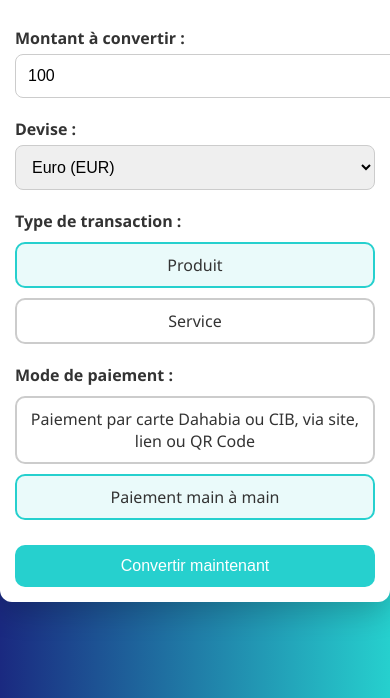
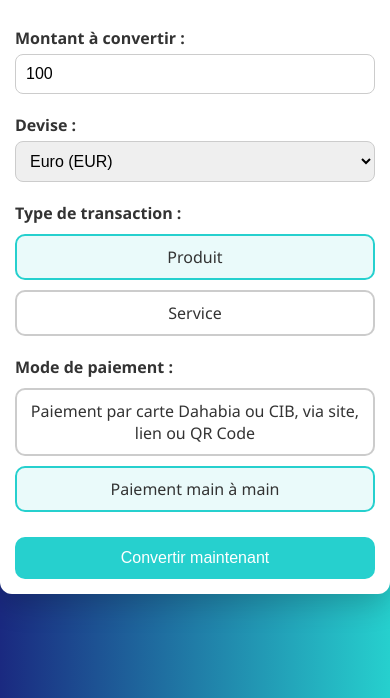
Before and after one commit to Eserviceskouba/Eserviceskouba.github.io, a plain HTML site: page index.html in a window 390 px wide. Shown: the part 146-844 px from the top of the page. Drawn offline with Linux system fonts and the light colour scheme.

Commit message:
Add files via upload

```diff
--- a/index.html
+++ b/index.html
@@ -25,6 +25,7 @@
       padding: 25px;
       border-radius: 12px;
       max-width: 800px;
+      width: calc(100% - 30px);
       box-shadow: 0 10px 30px rgba(0,0,0,0.2);
     }
 
@@ -54,6 +55,8 @@
 
     input, select {
       width: 100%;
+      max-width: 100%;
+      box-sizing: border-box;
       padding: 12px;
       font-size: 16px;
       margin-top: 5px;
@@ -130,7 +133,11 @@
 
       .header img {
         height: 50px;
-        border-radius: 8px;
+      }
+
+      input, select {
+        font-size: 16px;
+        padding: 10px;
       }
 
       .option {
```
